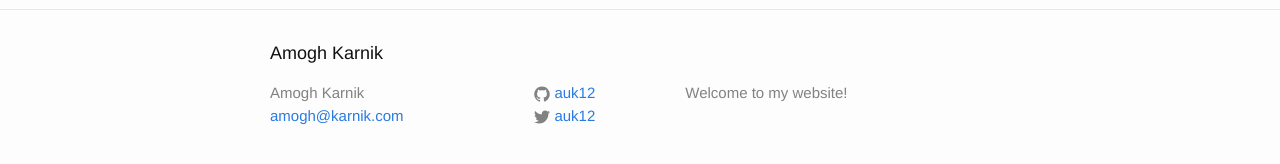
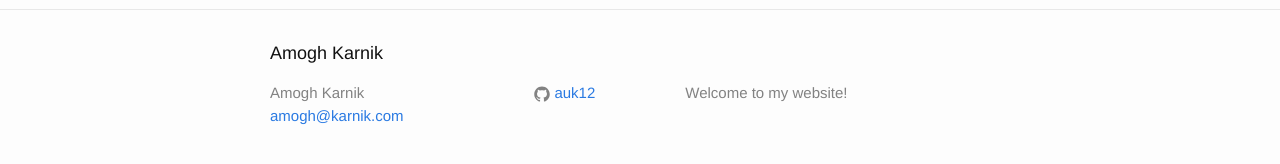
Before and after one commit to auk12/auk12.github.io, a Jekyll site: the page built from about.md, in a window 1280 px wide. Shown: the part 341-505 px from the top of the page. Built offline with Jekyll 4.4.1, drawn with Linux system fonts in a browser that asks for light colours.

Commit message:
Update _config.yml

```diff
--- a/_config.yml
+++ b/_config.yml
@@ -12,7 +12,6 @@ description: > # this means to ignore newlines until "baseurl:"
   Welcome to my website!
 baseurl: "" # the subpath of your site, e.g. /blog
 url: "http://auk12.github.io" # the base hostname & protocol for your site
-twitter_username: auk12
 github_username:  auk12
 
 # Build settings
```
